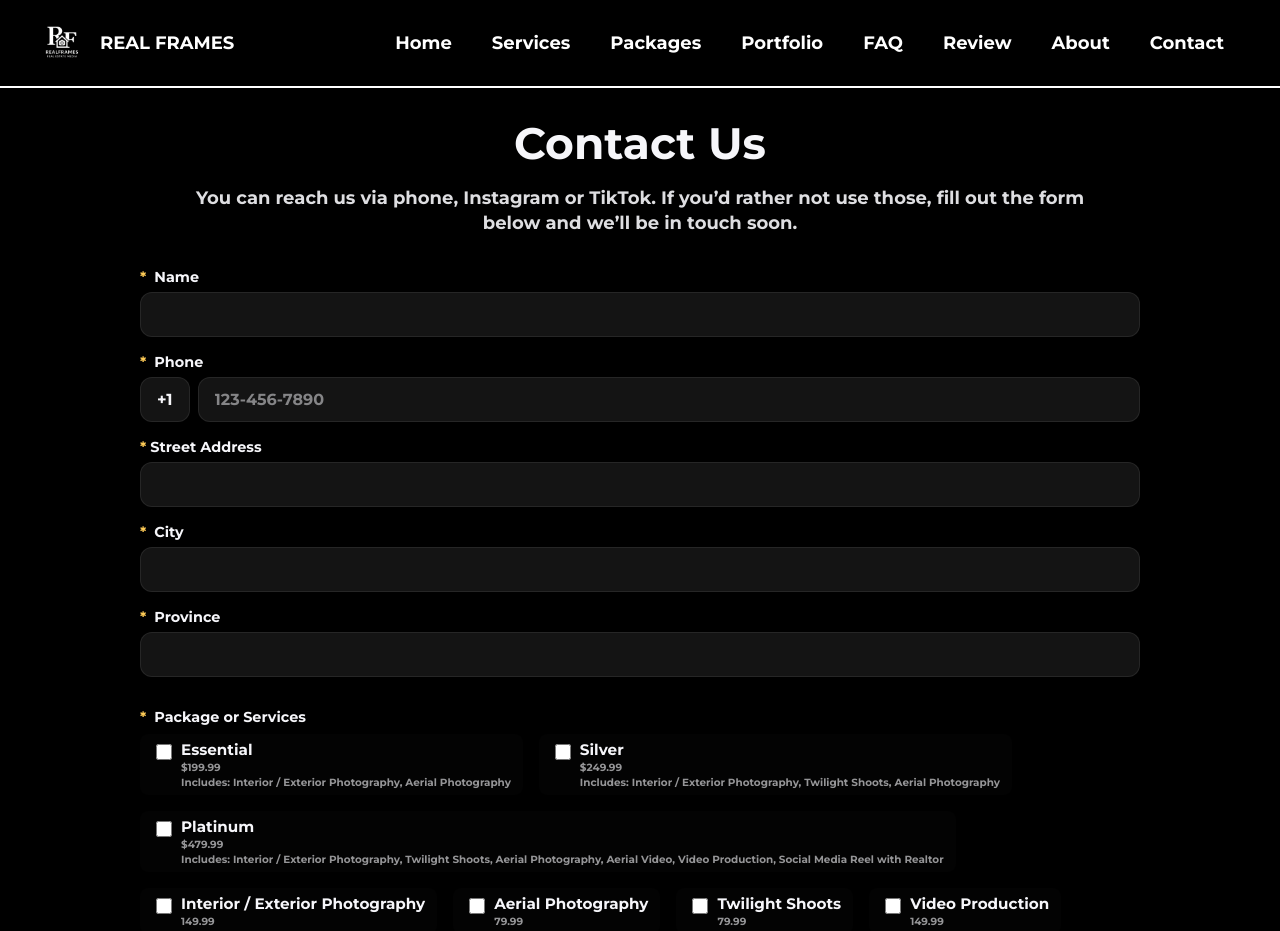
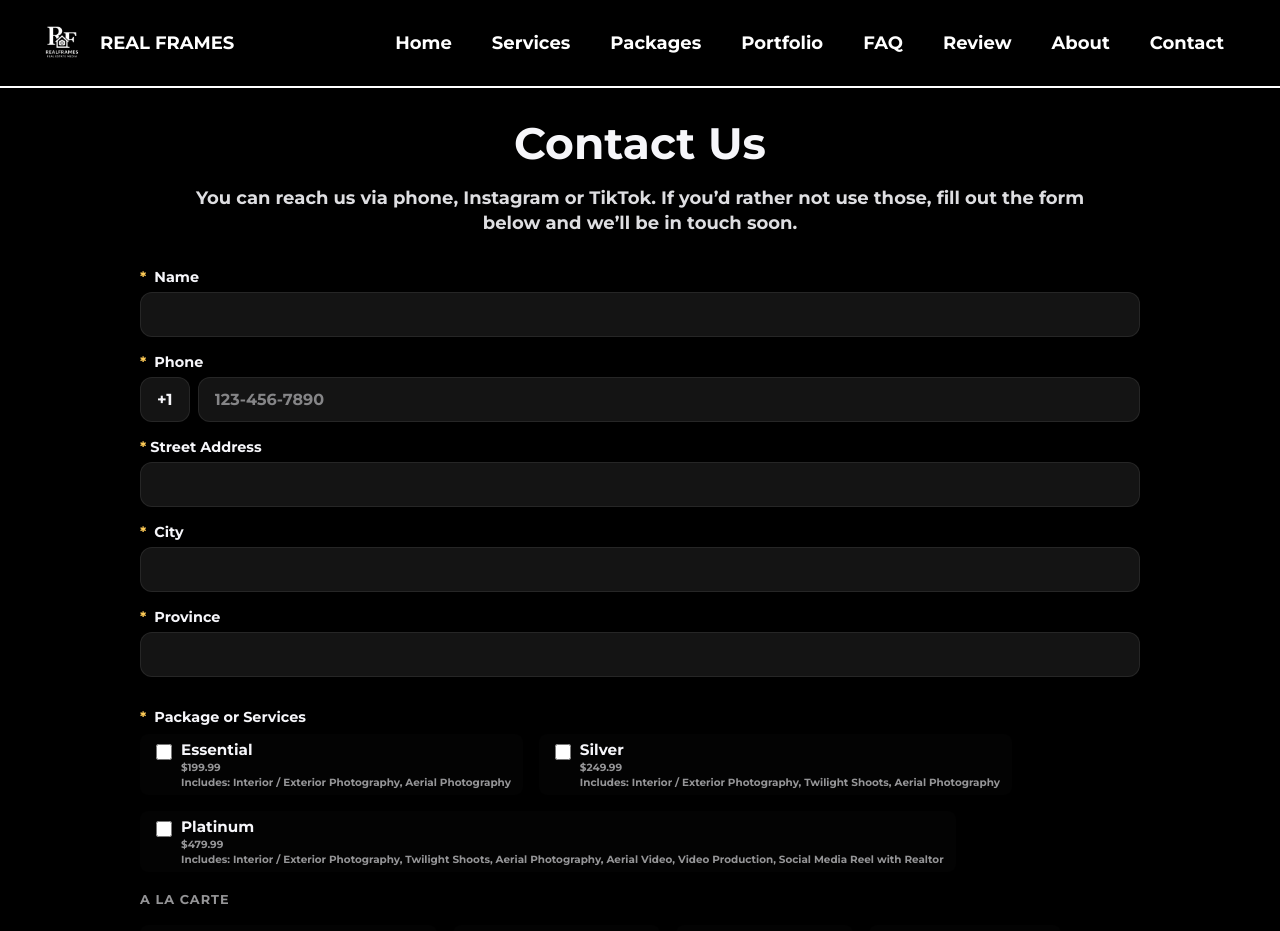
Before and after one commit to usmanAfzalKhan/realframez-website, a Next.js app: page /contact in a window 1280 px wide. Shown: the top 931 px of the page. Built offline with nearby package versions, Linux system fonts and the light colour scheme.

Commit message:
Add A La Carte heading to contact form service options

```diff
--- a/src/app/contact/Contact.module.scss
+++ b/src/app/contact/Contact.module.scss
@@ -172,6 +172,16 @@ $muted: rgba($text, 0.6);
     margin-bottom: 4px;
   }
 
+  .aLaCarteLabel {
+    width: 100%;
+    font-size: 0.8rem;
+    text-transform: uppercase;
+    letter-spacing: 0.08em;
+    color: $muted;
+    font-weight: 600;
+    margin: 0.25rem 0 0.15rem;
+  }
+
   .optionItem {
     display: flex;
     align-items: flex-start;
--- a/src/app/contact/page.js
+++ b/src/app/contact/page.js
@@ -163,8 +163,8 @@ export default function ContactPage() {
           const p = packageDefinitions.find((pp) => pp.slug === slug);
           return p ? p.includes : [];
         });
-        const toRemove = packageDefinitions.find((p) => p.slug === value)
-          ?.includes || [];
+        const toRemove =
+          packageDefinitions.find((p) => p.slug === value)?.includes || [];
         const newServices = f.services.filter((s) => {
           if (toRemove.includes(s) && !remainingIncludes.includes(s)) {
             return false;
@@ -489,6 +489,9 @@ export default function ContactPage() {
               </div>
             ))}
 
+            {/* A La Carte label between packages and services */}
+            <div className={styles.aLaCarteLabel}>A La Carte</div>
+
             {services.map((svc) => {
               const id = `service-${svc.slug}`;
               const disabled = form.packages.some((pkgSlug) => {
```
